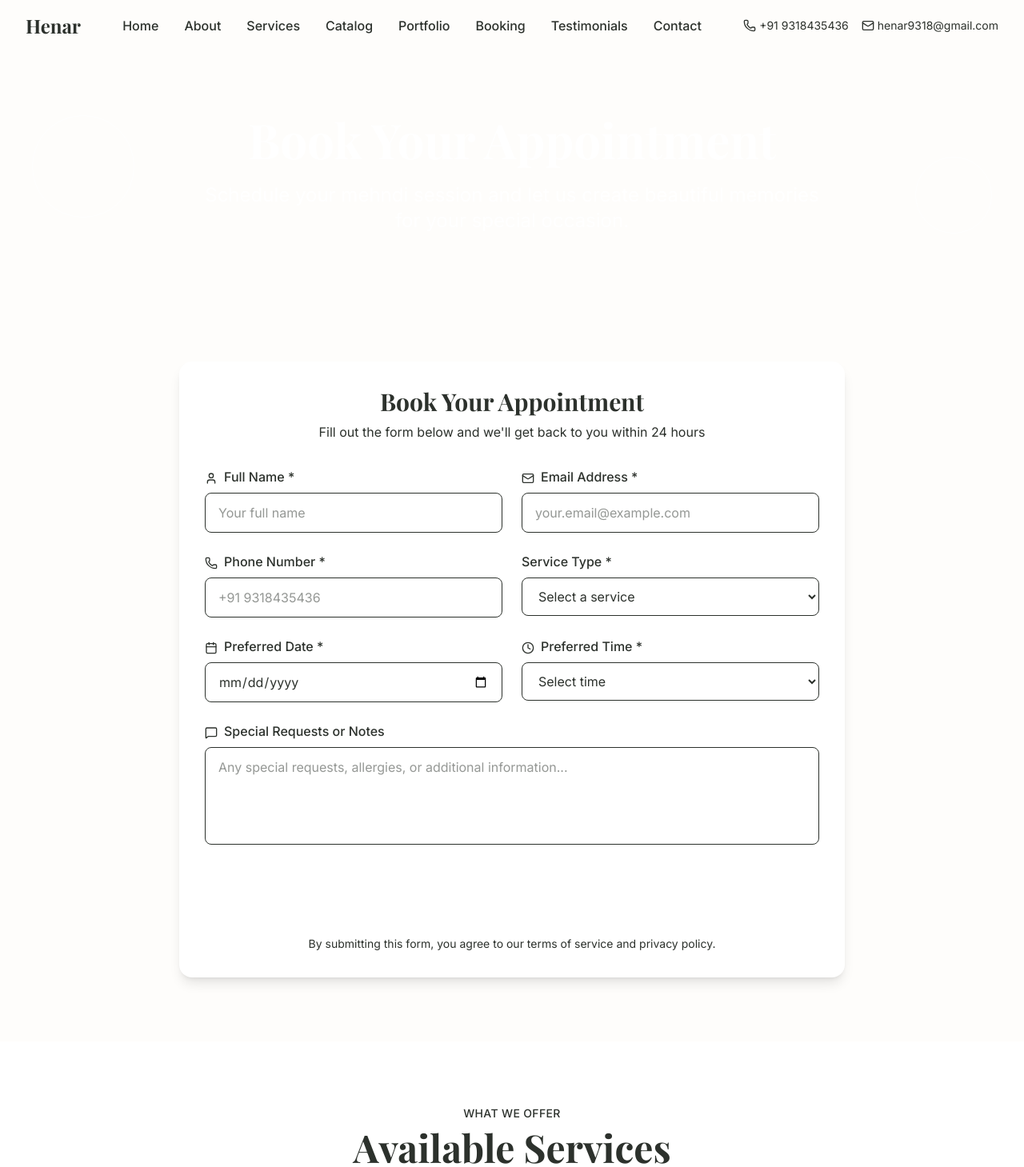
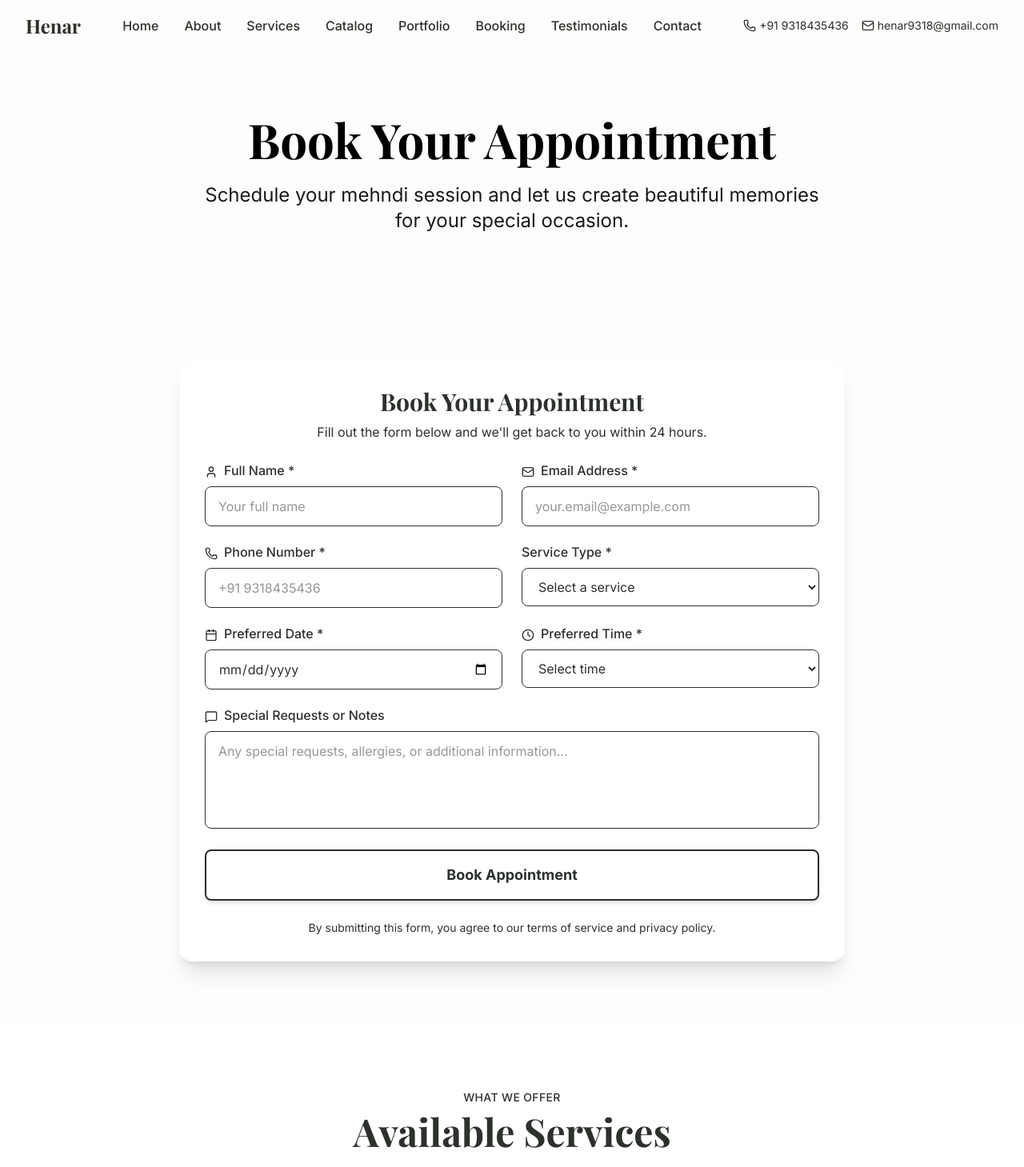
Before and after one commit to ApoorvaPa/henar_frontend, a Next.js app: page /booking in a window 1280 px wide. Shown: the top 1459 px of the page at 80% size. Built offline with nearby package versions, Linux system fonts and the light colour scheme; a web font is replaced by a local one.

Commit message:
Major css fixes, fixed the BookingForm.tsx

```diff
--- a/src/app/booking/page.tsx
+++ b/src/app/booking/page.tsx
@@ -23,10 +23,10 @@ export default function Booking() {
     transition={{ duration: 0.8 }}
     className="space-y-6"
   >
-            <h1 className="text-4xl md:text-6xl font-serif font-bold">
+    <h1 className="text-4xl md:text-6xl font-serif font-bold text-black">
       Book Your Appointment
     </h1>
-            <p className="text-xl md:text-2xl text-beige-200 max-w-3xl mx-auto">
+    <p className="text-xl md:text-2xl text-black/90 max-w-3xl mx-auto">
       Schedule your mehndi session and let us create beautiful memories for your special occasion.
     </p>
   </motion.div>
--- a/src/app/page.tsx
+++ b/src/app/page.tsx
@@ -189,7 +189,7 @@ export default function Home() {
                 <motion.button
                   whileHover={{ scale: 1.05 }}
                   whileTap={{ scale: 0.95 }}
-                  className="bg-gold-500 hover:bg-gold-400 text-sage-900 px-8 py-4 rounded-full font-semibold text-lg transition-colors duration-200 flex items-center space-x-2"
+                  className="bg-gold-500 hover:bg-gold-400 text-sage-900 px-10 py-5 rounded-full font-semibold text-lg transition-all duration-200 flex items-center space-x-2 shadow-xl hover:shadow-2xl ring-2 ring-gold-300 focus:outline-none focus-visible:ring-4 focus-visible:ring-gold-200"
                 >
                   <span>Book Now</span>
                   <ArrowRight size={20} />
--- a/src/app/testimonials/page.tsx
+++ b/src/app/testimonials/page.tsx
@@ -53,7 +53,7 @@ export default function Testimonials() {
               transition={{ duration: 0.6, delay: 0.1 }}
               className="space-y-4"
             >
-              <div className="text-4xl font-serif font-bold text-maroon-600">200+</div>
+              <div className="text-4xl font-serif font-bold text-maroon-600">5000+</div>
               <p className="text-sage-600 text-lg">Reviews</p>
             </motion.div>
 
--- a/src/components/BookingForm.tsx
+++ b/src/components/BookingForm.tsx
@@ -85,18 +85,18 @@ const BookingForm = ({ preselectedService }: BookingFormProps) => {
   initial={{ opacity: 0, y: 30 }}
   whileInView={{ opacity: 1, y: 0 }}
   transition={{ duration: 0.6 }}
-      className="bg-white rounded-2xl shadow-lg p-8"
+  className="bg-white rounded-2xl shadow-xl p-8"
 >
-      <div className="text-center mb-8">
+  <div className="text-center mb-6">
     <h2 className="text-3xl font-serif font-bold text-sage-900 mb-2">
       Book Your Appointment
     </h2>
     <p className="text-sage-600">
-          Fill out the form below and we&apos;ll get back to you within 24 hours
+      Fill out the form below and we&apos;ll get back to you within 24 hours.
     </p>
   </div>
 
-      <form onSubmit={handleSubmit} className="space-y-6">
+  <form onSubmit={handleSubmit} className="space-y-5">
         {/* Personal Information */}
         <div className="grid grid-cols-1 md:grid-cols-2 gap-6">
           <div>
@@ -227,17 +227,16 @@ const BookingForm = ({ preselectedService }: BookingFormProps) => {
             placeholder="Any special requests, allergies, or additional information..."
           />
         </div>
-
         <motion.button
   type="submit"
   disabled={isSubmitting}
   whileHover={{ scale: 1.02 }}
   whileTap={{ scale: 0.98 }}
-          className="w-full bg-maroon-600 hover:bg-maroon-700 disabled:bg-sage-400 text-white py-4 rounded-lg font-semibold text-lg transition-colors duration-200 flex items-center justify-center space-x-2"
+  className="w-full bg-white border-2 border-sage-900 text-sage-900 hover:bg-black hover:text-white disabled:bg-sage-200 disabled:border-sage-300 disabled:text-sage-500 py-4 rounded-lg font-bold text-lg transition-all duration-300 flex items-center justify-center space-x-2 shadow-md hover:shadow-xl"
 >
   {isSubmitting ? (
     <>
-              <div className="w-5 h-5 border-2 border-white border-t-transparent rounded-full animate-spin" />
+      <div className="w-5 h-5 border-2 border-current border-t-transparent rounded-full animate-spin" />
       <span>Submitting...</span>
     </>
   ) : (
--- a/src/components/Hero.tsx
+++ b/src/components/Hero.tsx
@@ -108,11 +108,12 @@ const Hero = ({
           </motion.p>
 
    {/* Main Title */}
+{/* Main Title */}
 <motion.h1
   initial={{ opacity: 0, y: 20 }}
   animate={{ opacity: 1, y: 0 }}
   transition={{ duration: 0.6, delay: 0.3 }}
-            className="text-4xl md:text-6xl lg:text-7xl font-serif font-bold text-white leading-tight"
+  className="text-4xl md:text-6xl lg:text-7xl font-serif font-bold text-white leading-tight backdrop-blur-sm bg-white/5 px-8 py-4 rounded-full inline-block"
 >
   {title}
 </motion.h1>
@@ -133,17 +134,16 @@ const Hero = ({
     initial={{ opacity: 0, y: 20 }}
     animate={{ opacity: 1, y: 0 }}
     transition={{ duration: 0.6, delay: 0.5 }}
-              className="flex items-center justify-center space-x-2 text-white"
+    className="flex items-center justify-center space-x-2 text-white backdrop-blur-md bg-white/10 px-6 py-3 rounded-full inline-flex mx-auto"
   >
     <div className="flex space-x-1">
       {[...Array(5)].map((_, i) => (
-                  <Star key={i} size={20} className="fill-current" />
+        <Star key={i} size={20} className="fill-current text-gold-400" />
       ))}
     </div>
-              <span className="text-white font-medium">4.9/5 (200+ Reviews)</span>
+    <span className="text-white font-medium drop-shadow-lg">4.9/5 (200+ Reviews)</span>
   </motion.div>
 )}
-
           {/* Buttons */}
           <motion.div
             initial={{ opacity: 0, y: 20 }}
@@ -151,14 +151,15 @@ const Hero = ({
             transition={{ duration: 0.6, delay: 0.6 }}
             className="flex flex-col sm:flex-row items-center justify-center space-y-4 sm:space-y-0 sm:space-x-6 pt-8"
           >
+
          <Link href={primaryButtonLink}>
   <motion.button
     whileHover={{ scale: 1.05 }}
     whileTap={{ scale: 0.95 }}
-                className="bg-gold-500 hover:bg-gold-400 text-white px-8 py-4 rounded-full font-semibold text-lg transition-colors duration-200 flex items-center space-x-2 shadow-lg"
+    className="bg-gradient-to-r from-gold-500 to-gold-600 hover:from-gold-400 hover:to-gold-500 text-white px-10 py-5 rounded-full font-bold text-lg transition-all duration-300 flex items-center space-x-2 shadow-2xl hover:shadow-gold-500/50 ring-2 ring-white/30 hover:ring-white/50 focus:outline-none focus-visible:ring-4 focus-visible:ring-white/50 backdrop-blur-sm"
   >
-                <span>{primaryButtonText}</span>
-                <ArrowRight size={20} />
+    <span className="drop-shadow-lg">{primaryButtonText}</span>
+    <ArrowRight size={20} className="drop-shadow-lg" />
   </motion.button>
 </Link>
 
@@ -167,9 +168,9 @@ const Hero = ({
     <motion.button
       whileHover={{ scale: 1.05 }}
       whileTap={{ scale: 0.95 }}
-                  className="border-2 border-white text-white hover:bg-white hover:text-white px-8 py-4 rounded-full font-semibold text-lg transition-colors duration-200"
+      className="border-2 border-white/80 bg-transparent text-white hover:bg-white/20 hover:border-white hover:backdrop-blur-md px-10 py-5 rounded-full font-bold text-lg transition-all duration-300 shadow-xl hover:shadow-2xl hover:shadow-white/30 backdrop-blur-sm focus:outline-none focus-visible:ring-4 focus-visible:ring-white/50"
     >
-                  {secondaryButtonText}
+      <span className="drop-shadow-lg">{secondaryButtonText}</span>
     </motion.button>
   </Link>
 )}
```
Lines whose indentation alone changed are shown as unchanged.
